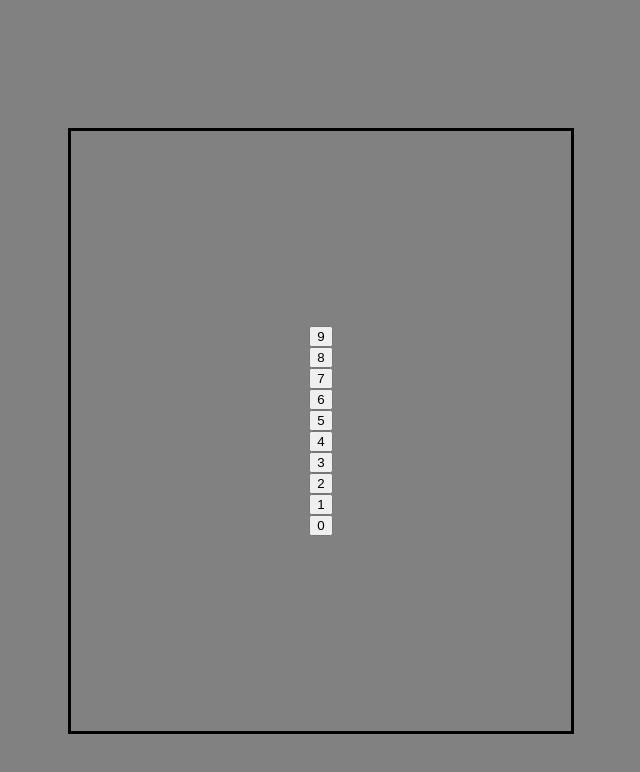
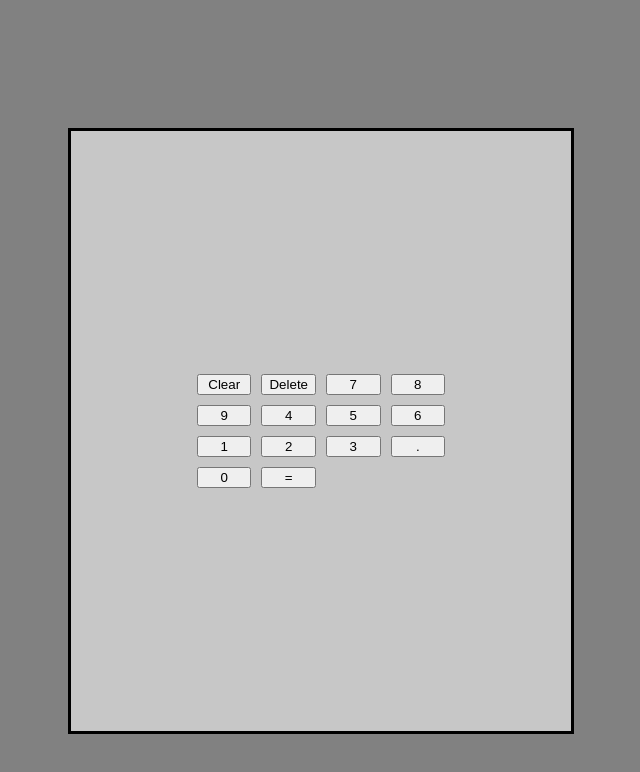
Before and after one commit to Sasibru/Calculator, a plain HTML site: page index.html in a window 1280 px wide. Shown: the whole page, without its empty margins (319-959 px from the left). Drawn offline with Linux system fonts and the light colour scheme.

Commit message:
Add several buttons

```diff
--- a/css/styles.css
+++ b/css/styles.css
@@ -18,8 +18,11 @@ body {
     width: 500px;
     height: 600px;
     border: solid black;
+    background-color: rgb(199, 199, 199);
 }
 
 .btnSection {
     display: grid;
+    grid-template-columns: repeat(4, 1fr);
+    grid-gap: 10px;
 }
--- a/index.html
+++ b/index.html
@@ -15,16 +15,24 @@
 
         </div>
         <div class="btnSection">
+          <button class="btn" id="ClearBtn">Clear</button>
+          <button class="btn" id="DeleteBtn">Delete</button>
+
+          <button class="btn" data-number="7">7</button>
+          <button class="btn" data-number="8">8</button>
           <button class="btn" data-number="9">9</button>
-          <button class="btn" data-number="8">8</button>
-          <button class="btn" data-number="7">7</button>
+
+          <button class="btn" data-number="4">4</button>
+          <button class="btn" data-number="5">5</button>
           <button class="btn" data-number="6">6</button>
-          <button class="btn" data-number="5">5</button>
-          <button class="btn" data-number="4">4</button>
+
+          <button class="btn" data-number="1">1</button>
+          <button class="btn" data-number="2">2</button>
           <button class="btn" data-number="3">3</button>
-          <button class="btn" data-number="2">2</button>
-          <button class="btn" data-number="1">1</button>
+
+          <button class="btn" id="pointBtn">.</button>
           <button class="btn" data-number="0">0</button>
+          <button class="btn" id="equalBtn">=</button>
         </div>
       </div>
     </div>
```
